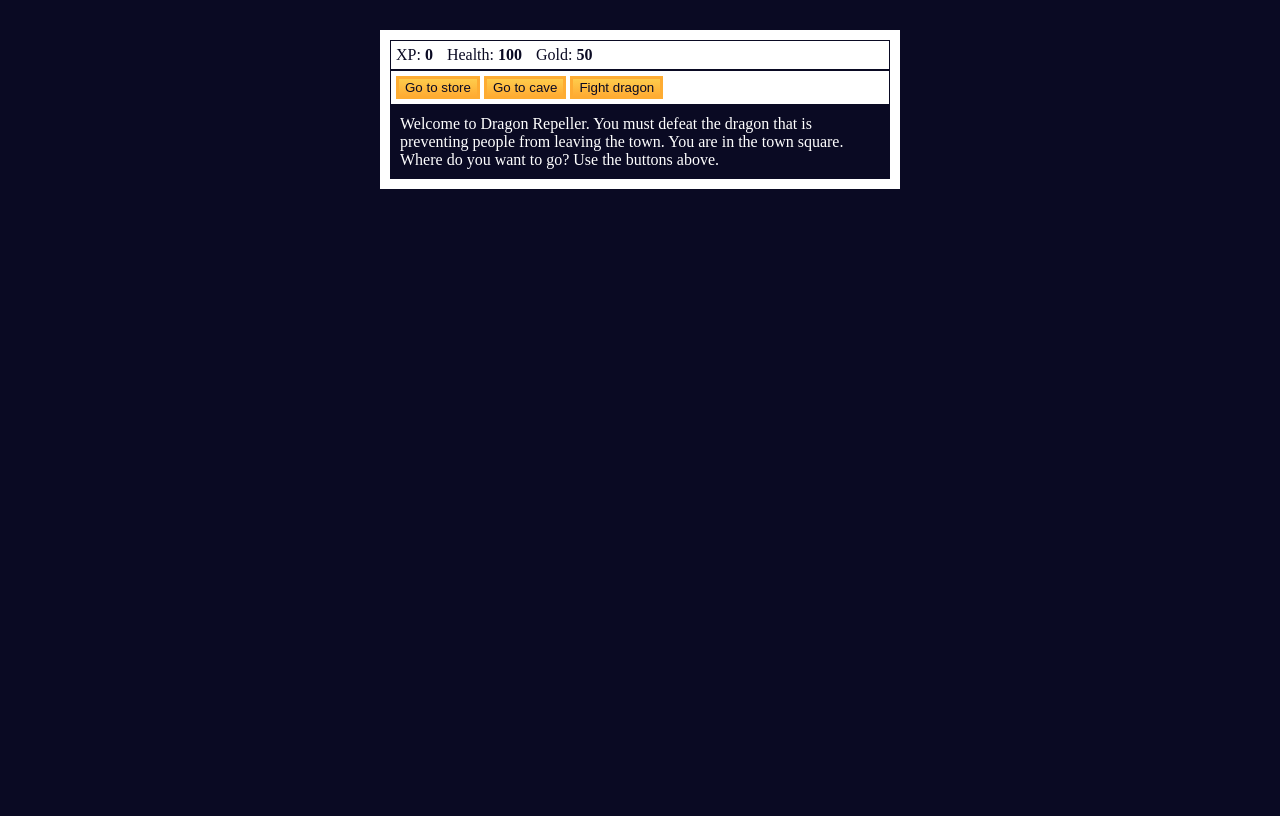
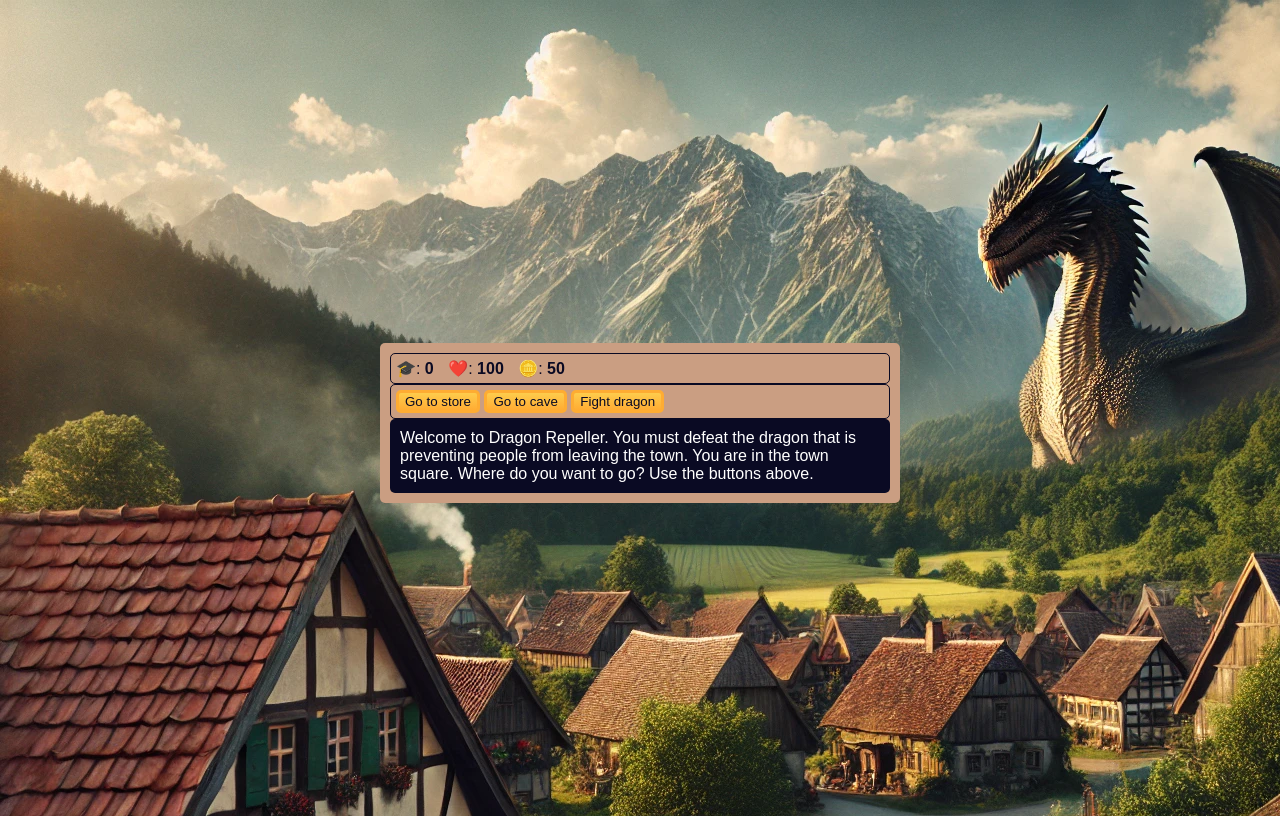
Before and after one commit to pvcordeiro/rpggame, a plain HTML site: page index.html in a window 1280 px wide. Drawn offline with Linux system fonts and the light colour scheme.

Commit message:
added background image

```diff
--- a/index.html
+++ b/index.html
@@ -8,9 +8,9 @@
   <body>
     <div id="game">
       <div id="stats">
-        <span class="stat">XP: <strong><span id="xpText">0</span></strong></span>
-        <span class="stat">Health: <strong><span id="healthText">100</span></strong></span>
-        <span class="stat">Gold: <strong><span id="goldText">50</span></strong></span>
+        <span class="stat">🎓: <strong><span id="xpText">0</span></strong></span>
+        <span class="stat">❤️: <strong><span id="healthText">100</span></strong></span>
+        <span class="stat">🪙: <strong><span id="goldText">50</span></strong></span>
       </div>
       <div id="controls">
         <button id="button1">Go to store</button>
--- a/styles.css
+++ b/styles.css
@@ -1,20 +1,30 @@
 body {
-  background-color: #0a0a23;
+	font-family: Arial, sans-serif;
+	background-image: url("assets/bkgnd.png");
+	color: #ffffff;
+	display: flex;
+	flex-direction: column;
+	align-items: center;
+	justify-content: center;
+	height: 100vh;
+	max-width: 100vw;
 }
 
 #text {
 	background-color: #0a0a23;
 	color: #ffffff;
 	padding: 10px;
+	border-radius: 5px;
 }
 
 #game {
   max-width: 500px;
   max-height: 400px;
-  background-color: #ffffff;
+  background-color: #ca9e82;
   color: #ffffff;
   margin: 30px auto 0px;
   padding: 10px;
+  border-radius: 5px;
 }
 
 #controls,
@@ -22,6 +32,7 @@ body {
 	border: 1px solid #0a0a23;
 	padding: 5px;
 	color: #0a0a23;
+	border-radius: 5px;
 }
 
 #monsterStats {
@@ -42,4 +53,5 @@ button {
   background-color: #feac32;
   background-image: linear-gradient(#fecc4c, #ffac33);
   border: 3px solid #feac32;
+  border-radius: 5px;
 }
```
Also changed, not shown: assets/bkgnd.png (added). Lines whose indentation alone changed are shown as unchanged.
